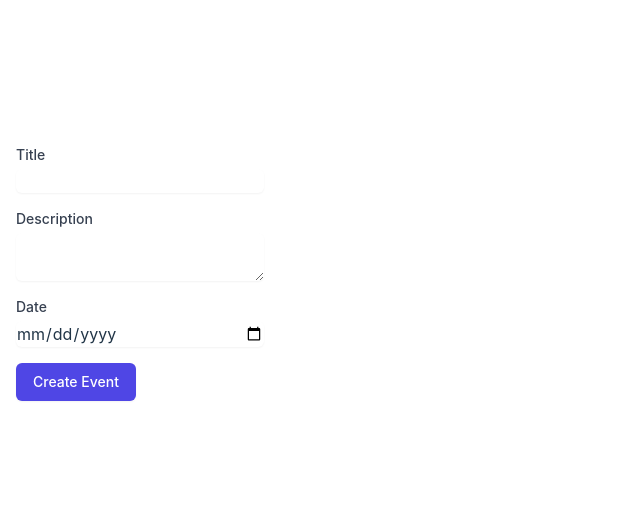
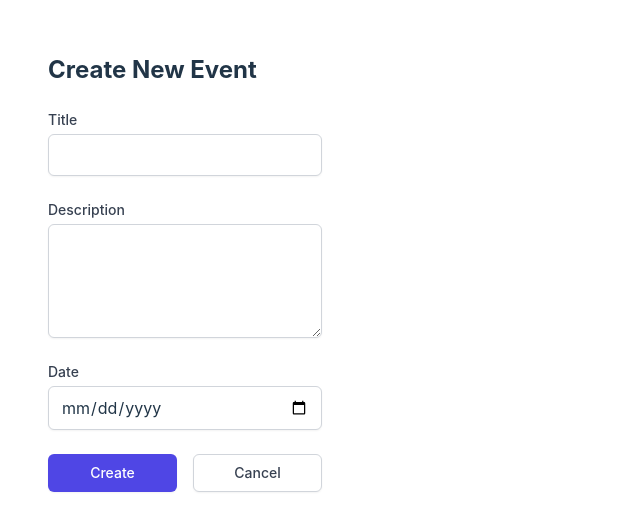
Before and after one commit to 2KAbhishek/events-nest, a React (Vite) app in the folder events-frontend/: page /events/new in a window 1280 px wide. Shown: the part 127-658 px from the top of the page, without its empty margins (0-640 px from the left). Built offline with nearby package versions, Linux system fonts and the light colour scheme.

Commit message:
feat: update edit event logic

```diff
--- a/events-frontend/src/components/EventForm.tsx
+++ b/events-frontend/src/components/EventForm.tsx
@@ -1,29 +1,44 @@
-import React, {useState, FormEvent} from 'react';
-import {useNavigate} from 'react-router-dom';
-import {Event} from '../types/event';
-import {createEvent, updateEvent} from '../api/events';
+import React, {useState, FormEvent, useEffect} from 'react';
+import {useNavigate, useParams} from 'react-router-dom';
+import {createEvent, updateEvent, getEvent} from '../api/events';
 
 interface EventFormProps {
-    initialEvent?: Event;
     isEditing?: boolean;
 }
 
-export const EventForm: React.FC<EventFormProps> = ({
-    initialEvent,
-    isEditing
-}) => {
+export const EventForm: React.FC<EventFormProps> = ({isEditing}) => {
     const navigate = useNavigate();
+    const {id} = useParams();
     const [formData, setFormData] = useState({
-        title: initialEvent?.title || '',
-        description: initialEvent?.description || '',
-        date: initialEvent?.date || ''
+        title: '',
+        description: '',
+        date: ''
     });
+
+    useEffect(() => {
+        if (isEditing && id) {
+            const fetchEvent = async () => {
+                try {
+                    const eventData = await getEvent(parseInt(id));
+                    setFormData({
+                        title: eventData.title,
+                        description: eventData.description,
+                        date: eventData.date
+                    });
+                } catch (error) {
+                    console.error('Error fetching event:', error);
+                    navigate('/');
+                }
+            };
+            fetchEvent();
+        }
+    }, [id, isEditing, navigate]);
 
     const handleSubmit = async (e: FormEvent) => {
         e.preventDefault();
         try {
-            if (isEditing && initialEvent) {
-                await updateEvent(initialEvent.id, formData);
+            if (isEditing && id) {
+                await updateEvent(parseInt(id), formData);
             } else {
                 await createEvent(formData);
             }
@@ -34,7 +49,11 @@ export const EventForm: React.FC<EventFormProps> = ({
     };
 
     return (
-        <form onSubmit={handleSubmit} className='space-y-4'>
+        <div className='max-w-2xl m-8'>
+            <h2 className='text-2xl font-bold mb-6'>
+                {isEditing ? 'Edit Event' : 'Create New Event'}
+            </h2>
+            <form onSubmit={handleSubmit} className='space-y-6'>
                 <div>
                     <label className='block text-sm font-medium text-gray-700'>
                         Title
@@ -45,7 +64,7 @@ export const EventForm: React.FC<EventFormProps> = ({
                         onChange={(e) =>
                             setFormData({...formData, title: e.target.value})
                         }
-                    className='mt-1 block w-full rounded-md border-gray-300 shadow-sm focus:border-indigo-500 focus:ring-indigo-500'
+                        className='mt-1 block w-full rounded-md border border-gray-300 shadow-sm py-2 px-3 focus:border-indigo-500 focus:ring-indigo-500'
                         required
                     />
                 </div>
@@ -56,9 +75,13 @@ export const EventForm: React.FC<EventFormProps> = ({
                     <textarea
                         value={formData.description}
                         onChange={(e) =>
-                        setFormData({...formData, description: e.target.value})
+                            setFormData({
+                                ...formData,
+                                description: e.target.value
+                            })
                         }
-                    className='mt-1 block w-full rounded-md border-gray-300 shadow-sm focus:border-indigo-500 focus:ring-indigo-500'
+                        className='mt-1 block w-full rounded-md border border-gray-300 shadow-sm py-2 px-3 focus:border-indigo-500 focus:ring-indigo-500'
+                        rows={4}
                         required
                     />
                 </div>
@@ -72,16 +95,26 @@ export const EventForm: React.FC<EventFormProps> = ({
                         onChange={(e) =>
                             setFormData({...formData, date: e.target.value})
                         }
-                    className='mt-1 block w-full rounded-md border-gray-300 shadow-sm focus:border-indigo-500 focus:ring-indigo-500'
+                        className='mt-1 block w-full rounded-md border border-gray-300 shadow-sm py-2 px-3 focus:border-indigo-500 focus:ring-indigo-500'
                         required
                     />
                 </div>
+                <div className='flex gap-4'>
                     <button
                         type='submit'
-                className='inline-flex justify-center py-2 px-4 border border-transparent shadow-sm text-sm font-medium rounded-md text-white bg-indigo-600 hover:bg-indigo-700 focus:outline-none focus:ring-2 focus:ring-offset-2 focus:ring-indigo-500'
+                        className='flex-1 py-2 px-4 border border-transparent rounded-md shadow-sm text-sm font-medium text-white bg-indigo-600 hover:bg-indigo-700 focus:outline-none focus:ring-2 focus:ring-offset-2 focus:ring-indigo-500'
                     >
-                {isEditing ? 'Update Event' : 'Create Event'}
+                        {isEditing ? 'Update' : 'Create'}
                     </button>
+                    <button
+                        type='button'
+                        onClick={() => navigate('/')}
+                        className='flex-1 py-2 px-4 border border-gray-300 rounded-md shadow-sm text-sm font-medium text-gray-700 bg-white hover:bg-gray-50 focus:outline-none focus:ring-2 focus:ring-offset-2 focus:ring-indigo-500'
+                    >
+                        Cancel
+                    </button>
+                </div>
             </form>
+        </div>
     );
 };
--- a/events-frontend/src/components/EventList.tsx
+++ b/events-frontend/src/components/EventList.tsx
@@ -30,24 +30,29 @@ export const EventList: React.FC = () => {
     };
 
     return (
-        <div className='space-y-4'>
-            <div className='flex justify-between items-center'>
+        <div className='max-w-4xl mx-auto'>
+            <div className='flex justify-between items-center mb-6'>
                 <h2 className='text-2xl font-bold'>Events</h2>
                 <Link
                     to='/events/new'
-                    className='bg-indigo-600 text-white px-4 py-2 rounded-md hover:bg-indigo-700'
+                    className='bg-indigo-600 text-white px-4 py-2 rounded-md hover:bg-indigo-700 transition-colors'
                 >
                     New Event
                 </Link>
             </div>
-            <div className='grid gap-4'>
-                {events.map((event) => (
+            <div className='space-y-4'>
+                {events.length === 0 ? (
+                    <p className='text-center text-gray-500 py-8'>
+                        No events found. Create one!
+                    </p>
+                ) : (
+                    events.map((event) => (
                         <div
                             key={event.id}
-                        className='border rounded-lg p-4 shadow-sm hover:shadow-md transition-shadow'
+                            className='border rounded-lg p-4 shadow-sm hover:shadow-md transition-shadow bg-white'
                         >
                             <div className='flex justify-between items-start'>
-                            <div>
+                                <div className='space-y-2'>
                                     <h3 className='text-lg font-semibold'>
                                         {event.title}
                                     </h3>
@@ -58,23 +63,27 @@ export const EventList: React.FC = () => {
                                         {format(new Date(event.date), 'PPP')}
                                     </p>
                                 </div>
-                            <div className='space-x-2'>
+                                <div className='space-x-4'>
                                     <Link
                                         to={`/events/${event.id}/edit`}
                                         className='text-indigo-600 hover:text-indigo-800'
                                     >
+                                        <button className='bg-gray-300'>
                                             Edit
+                                        </button>
                                     </Link>
+
                                     <button
                                         onClick={() => handleDelete(event.id)}
-                                    className='text-red-600 hover:text-red-800'
+                                        className='bg-gray-300 text-red-600 hover:text-red-800'
                                     >
                                         Delete
                                     </button>
                                 </div>
                             </div>
                         </div>
-                ))}
+                    ))
+                )}
             </div>
         </div>
     );
```
Lines whose indentation alone changed are shown as unchanged.
